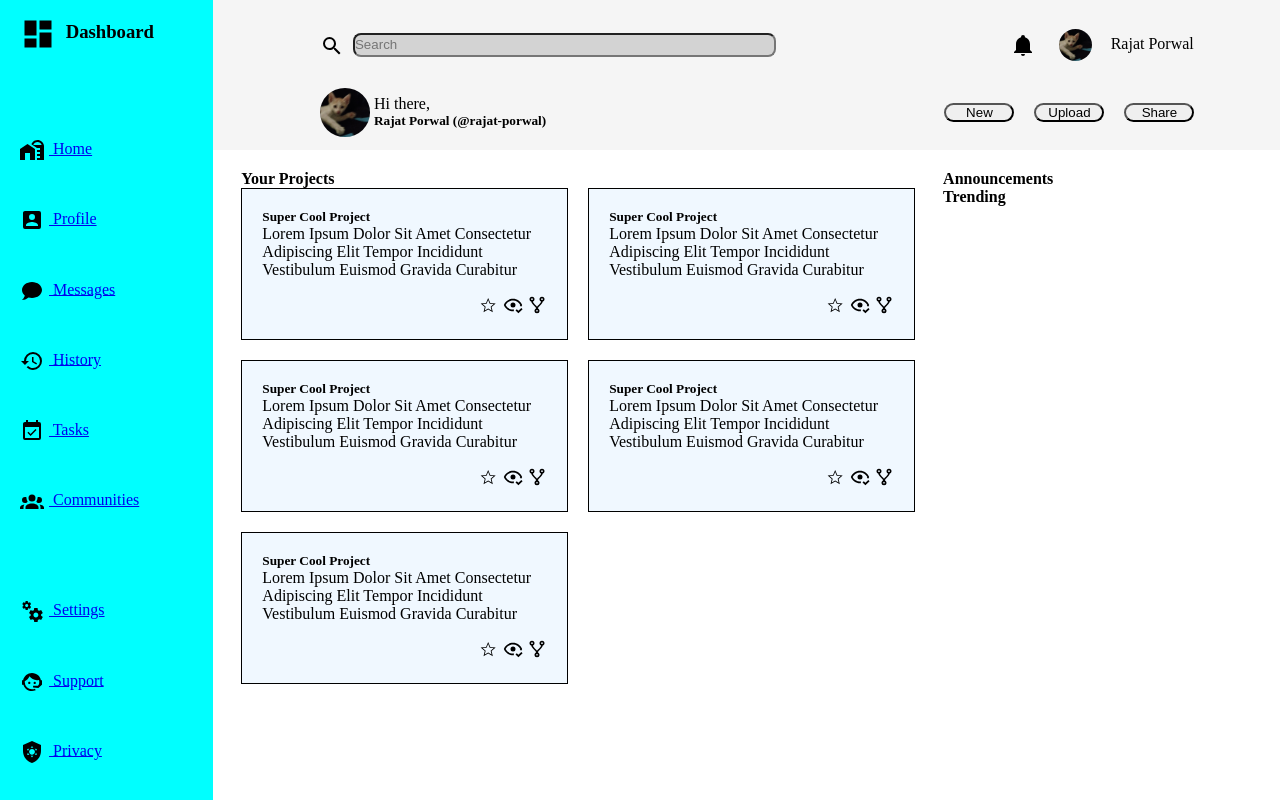
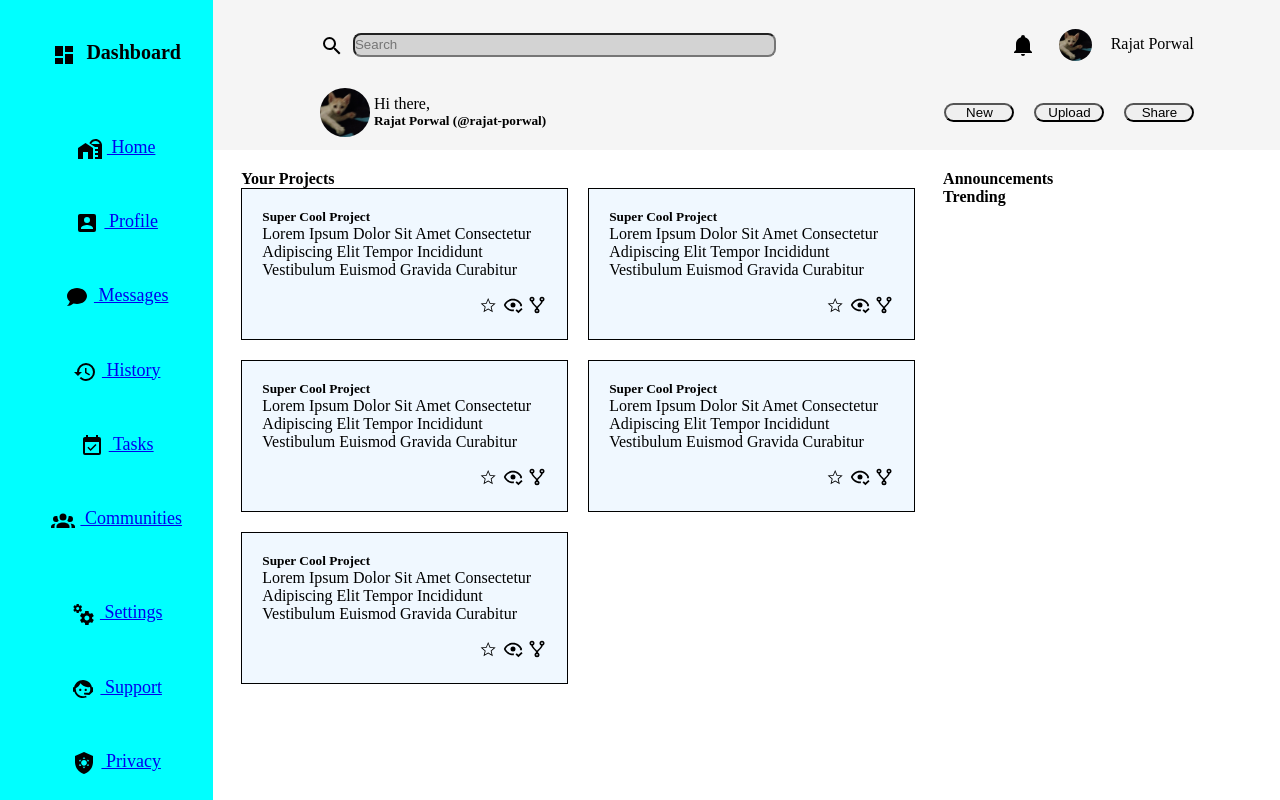
Before and after one commit to rajat-porwal/Admin-Dashboard, a plain HTML site: page index.html in a window 1280 px wide. Drawn offline with Linux system fonts and the light colour scheme.

Commit message:
change styling of sidebar to increase fonts and icon and align it to centre horizontally

```diff
--- a/styles.css
+++ b/styles.css
@@ -12,31 +12,40 @@
     grid-template-rows: 150px 1fr;
 }
 
-.sidebar{
+.sidebar {
     padding-top: 16px;
     padding-left: 20px;
     grid-column: 1;
-    grid-row: 1 /-1;
-    display: grid;
-    row-gap: 10px;
+    grid-row: 1 / -1;
+    display: flex;
+    flex-direction: column;
+    justify-content: space-around;
+    align-items: center;
     background-color: aqua;
+    font-size: 18px;
+    height: 100%;
 }
 
 .sidebar > :first-child {
-    padding-bottom: 40px;
+    padding-bottom: 20px;
+    font-size: 20px;
+    text-align: center;
 }
 
 .sidebar svg,
 .header svg,
-.about-user svg{
+.about-user svg {
     display: inline-block;
     vertical-align: middle;
     margin-right: 5px;
+    width: 24px;
+    height: 24px;
 }
 
-.sidebar .settings{
-    margin-top: 40px;
+.sidebar .settings {
+    margin-top: 20px;
 }
+
 
 .header{
     background-color: whitesmoke;
```
